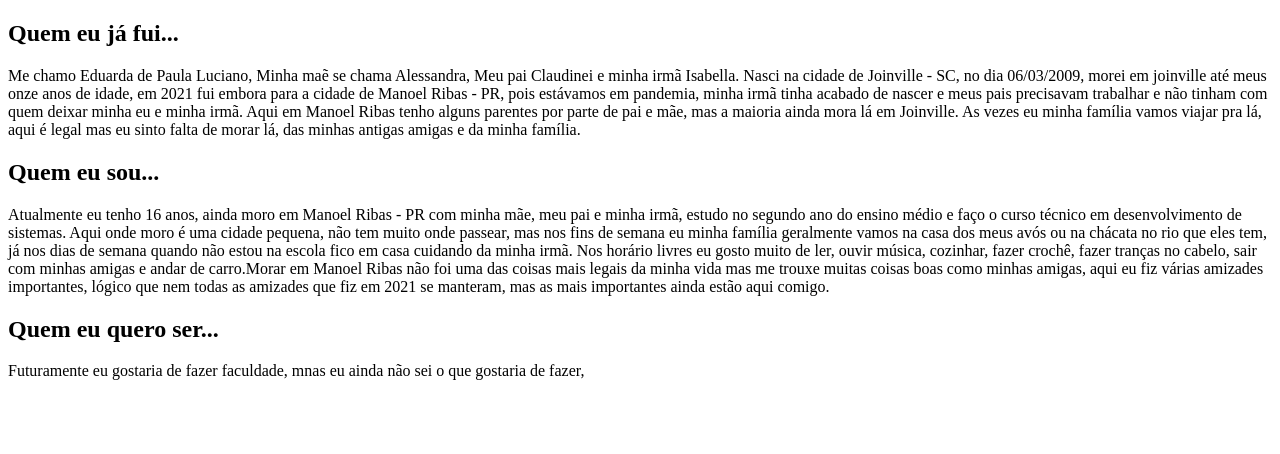
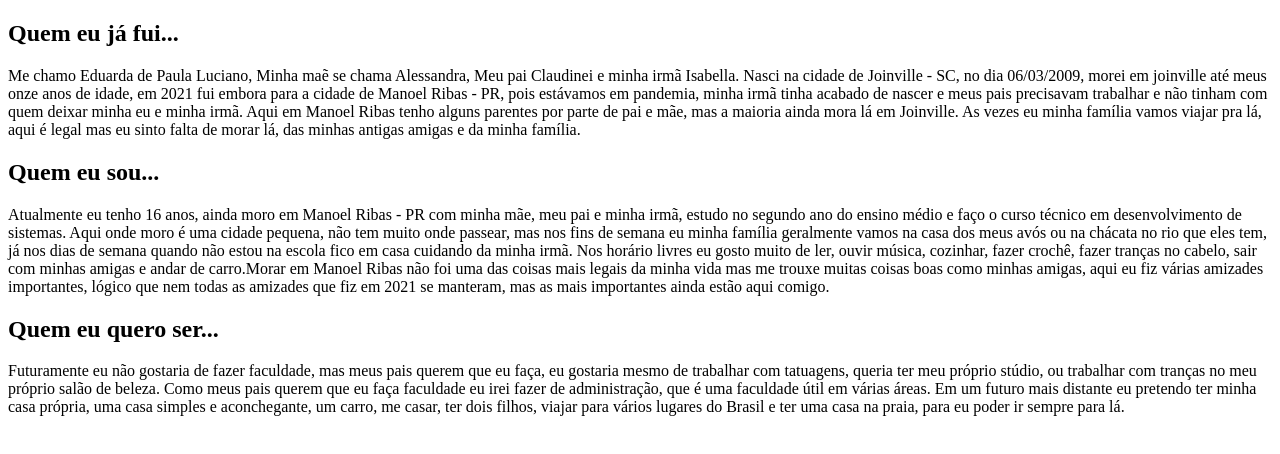
Before and after one commit to dudd44/quemsoueu, a plain HTML site: page index.html in a window 1280 px wide. Drawn offline with Linux system fonts and the light colour scheme.

Commit message:
Update index.html

```diff
--- a/index.html
+++ b/index.html
@@ -24,7 +24,7 @@
 
     <section>
         <h2>Quem eu quero ser...</h2>
-        <p>Futuramente eu gostaria de fazer faculdade, mnas eu ainda não sei o que gostaria de fazer, </p>
+        <p>Futuramente eu não gostaria de fazer faculdade, mas meus pais querem que eu faça, eu gostaria mesmo de trabalhar com tatuagens, queria ter meu próprio stúdio, ou trabalhar com tranças no meu próprio salão de beleza. Como meus pais querem que eu faça faculdade eu irei fazer de administração, que é uma faculdade útil em várias áreas. Em um futuro mais distante eu pretendo ter minha casa própria, uma casa simples e aconchegante, um carro, me casar, ter dois filhos, viajar para vários lugares do Brasil e ter uma casa na praia, para eu poder ir sempre para lá.  </p>
     </section>
 </body>
 </html>
```
